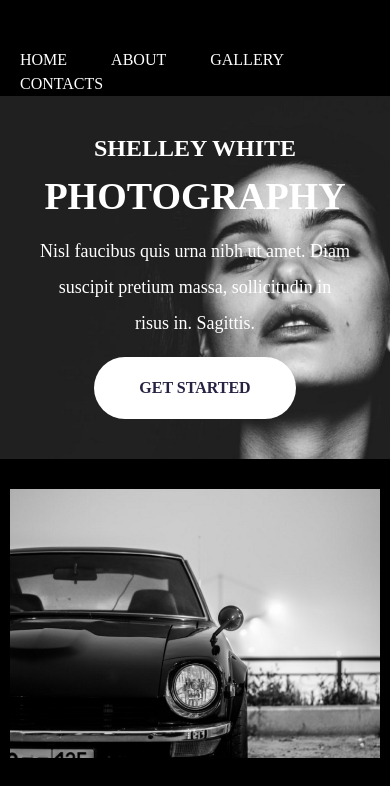
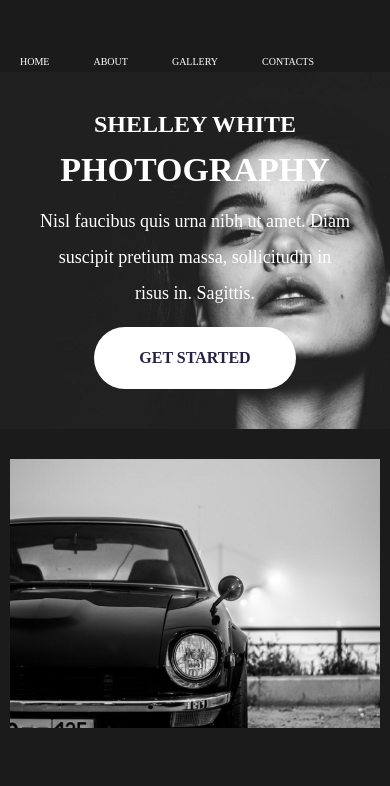
Before and after one commit to UkrValentyna/Photografer-portfolio, a plain HTML site: page index.html in a window 390 px wide. Shown: the top 786 px of the page. Drawn offline with nearby package versions, Linux system fonts and the light colour scheme.

Commit message:
responsive

```diff
--- a/css/styles.css
+++ b/css/styles.css
@@ -11,14 +11,14 @@ h1,h2,h3,h4,h5, a{
 body {
   color: white;
   font-family:var(--main-font);
-  background-color: black;
+  background-color:#1b1b1b;
 }
 
 header {
   background-image: url(/images/fotomain.png);
   background-color: black;
   background-size: cover;
-  padding: 360px 200px;
+  padding:340px 200px;
   text-align: center;
 }
 h1 {
@@ -114,17 +114,34 @@ img {
     padding: 120px 60px;
   }
   h1 {
-    font-size: 38px;
+    font-size: 34px;
+  }
+  .social-links a {
+    font-size: 10px;
+  }
+
+  .navigation-links a{
+    font-size: 10px;
+  }
+
+  .container-about{
+    margin:0 10px;
   }
 }
+
 @media only screen and (max-width: 600px) {
   header {
     padding: 40px 40px;
   }
   h1 {
-    font-size: 38px;
+    font-size: 34px;
   }
   h3 {
     font-size: 10px;
   }
+
+
+  .social-links a {
+    font-size: 10px;
+  }
 }
```
